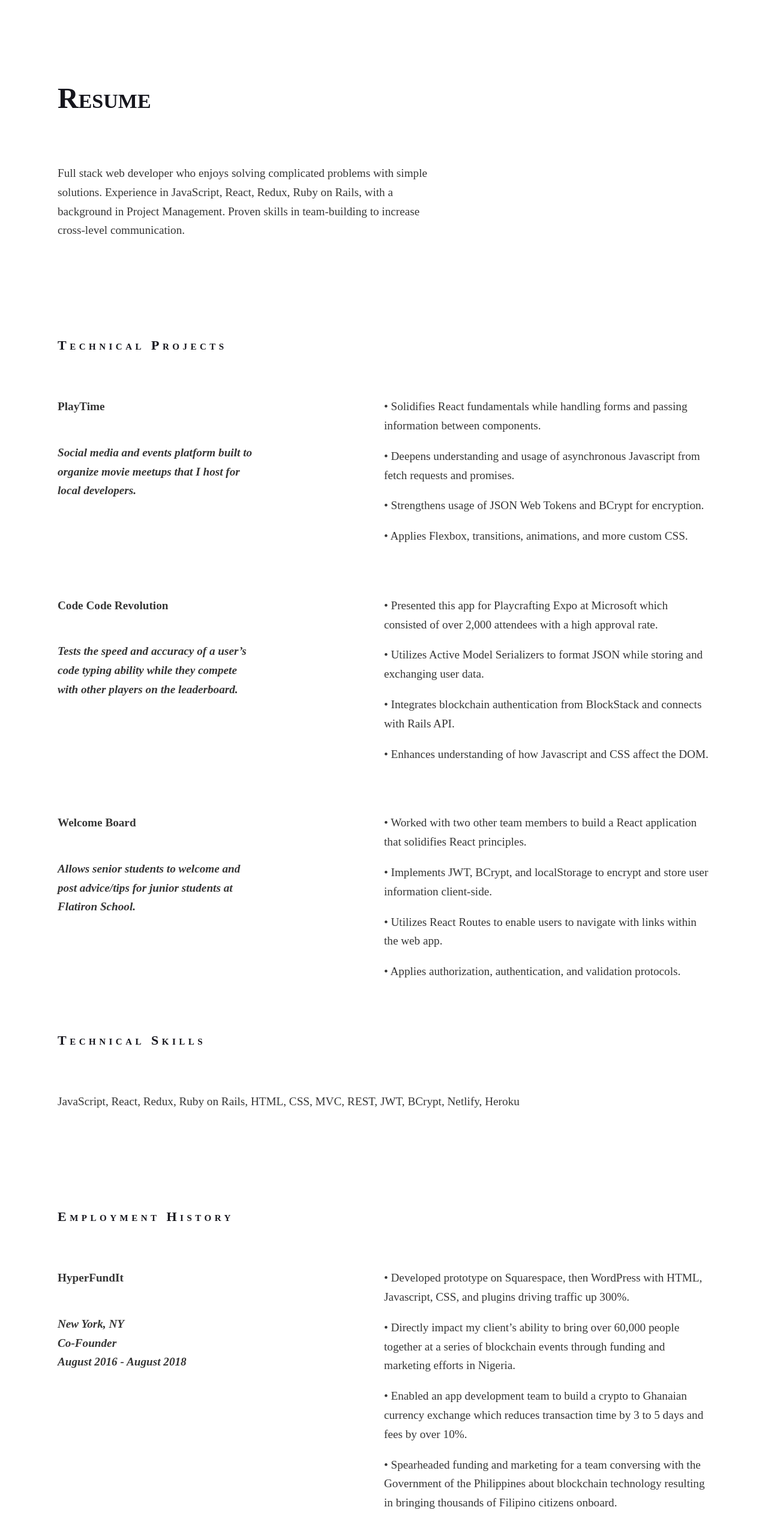
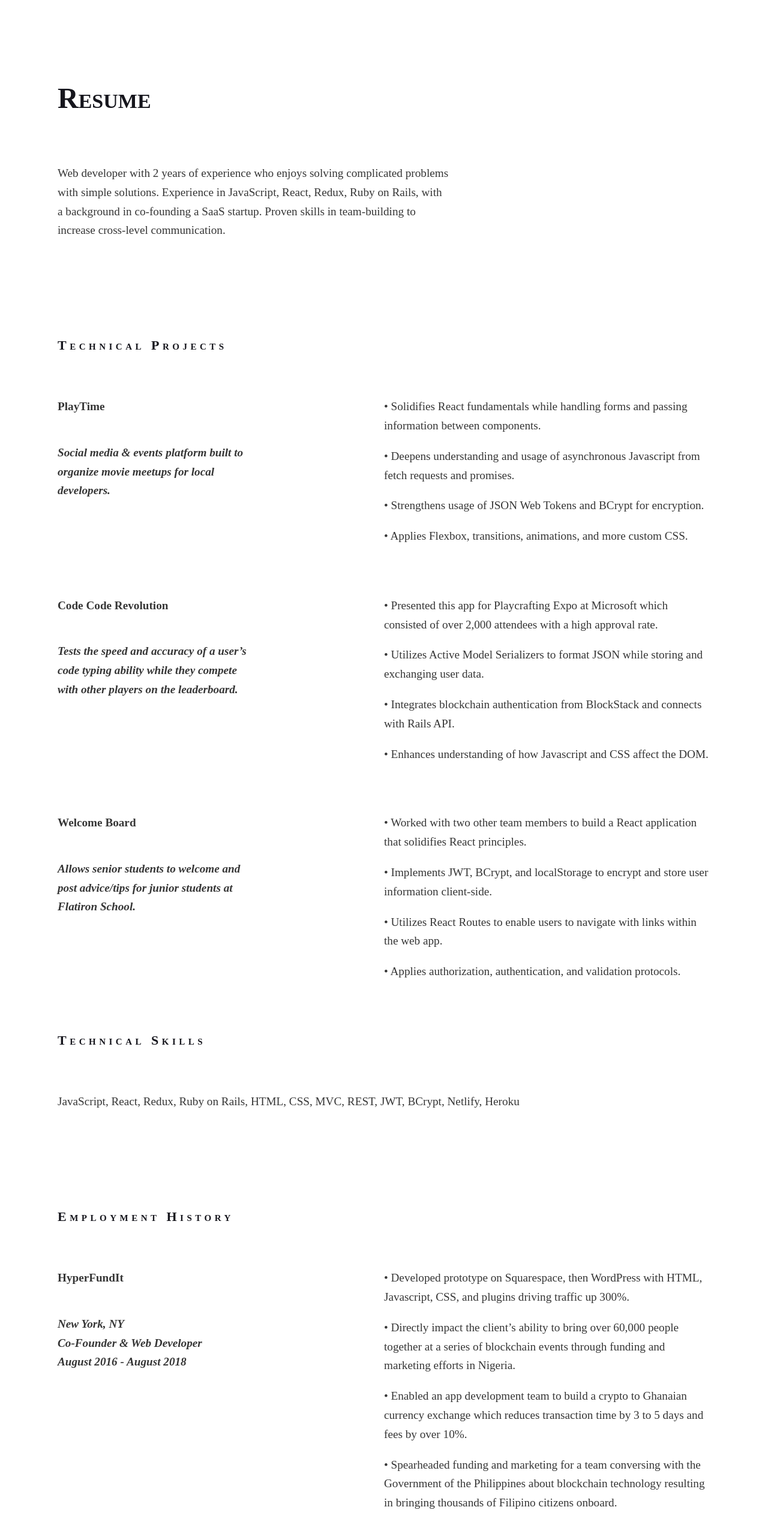
Before and after one commit to robertchen234/portfolio, a React (Create React App) app: page / in a window 1280 px wide. Shown: the part 4015-6563 px from the top of the page at 60% size. Built offline with nearby package versions, Linux system fonts and the light colour scheme; no server answers.

Commit message:
update resume

```diff
--- a/src/components/Resume.js
+++ b/src/components/Resume.js
@@ -11,10 +11,11 @@ const Resume = props => {
           <h2>Resume</h2>
           <br />
           <p>
-            Full stack web developer who enjoys solving complicated problems
-            with simple solutions. Experience in JavaScript, React, Redux, Ruby
-            on Rails, with a background in Project Management. Proven skills in
-            team-building to increase cross-level communication.
+            Web developer with 2 years of experience who enjoys solving
+            complicated problems with simple solutions. Experience in
+            JavaScript, React, Redux, Ruby on Rails, with a background in
+            co-founding a SaaS startup. Proven skills in team-building to
+            increase cross-level communication.
           </p>
         </div>
         <div className="resume-space">
@@ -26,8 +27,8 @@ const Resume = props => {
               <p>PlayTime</p>
               <div className="resume-quote">
                 <p>
-                  Social media and events platform built to organize movie
-                  meetups that I host for local developers.
+                  Social media & events platform built to organize movie
+                  meetups for local developers.
                 </p>
               </div>
             </div>
@@ -116,7 +117,10 @@ const Resume = props => {
             <h3>Technical Skills</h3>
           </div>
           <div className="resume-area">
-            <p>JavaScript, React, Redux, Ruby on Rails, HTML, CSS, MVC, REST, JWT, BCrypt, Netlify, Heroku</p>
+            <p>
+              JavaScript, React, Redux, Ruby on Rails, HTML, CSS, MVC, REST,
+              JWT, BCrypt, Netlify, Heroku
+            </p>
           </div>
         </div>
 
@@ -131,7 +135,7 @@ const Resume = props => {
                 <p>
                   New York, NY
                   <br />
-                  Co-Founder
+                  Co-Founder & Web Developer
                   <br />
                   August 2016 - August 2018
                 </p>
@@ -143,7 +147,7 @@ const Resume = props => {
                 Javascript, CSS, and plugins driving traffic up 300%.
               </p>
               <p>
-                • Directly impact my client’s ability to bring over 60,000
+                • Directly impact the client’s ability to bring over 60,000
                 people together at a series of blockchain events through funding
                 and marketing efforts in Nigeria.
               </p>
```
